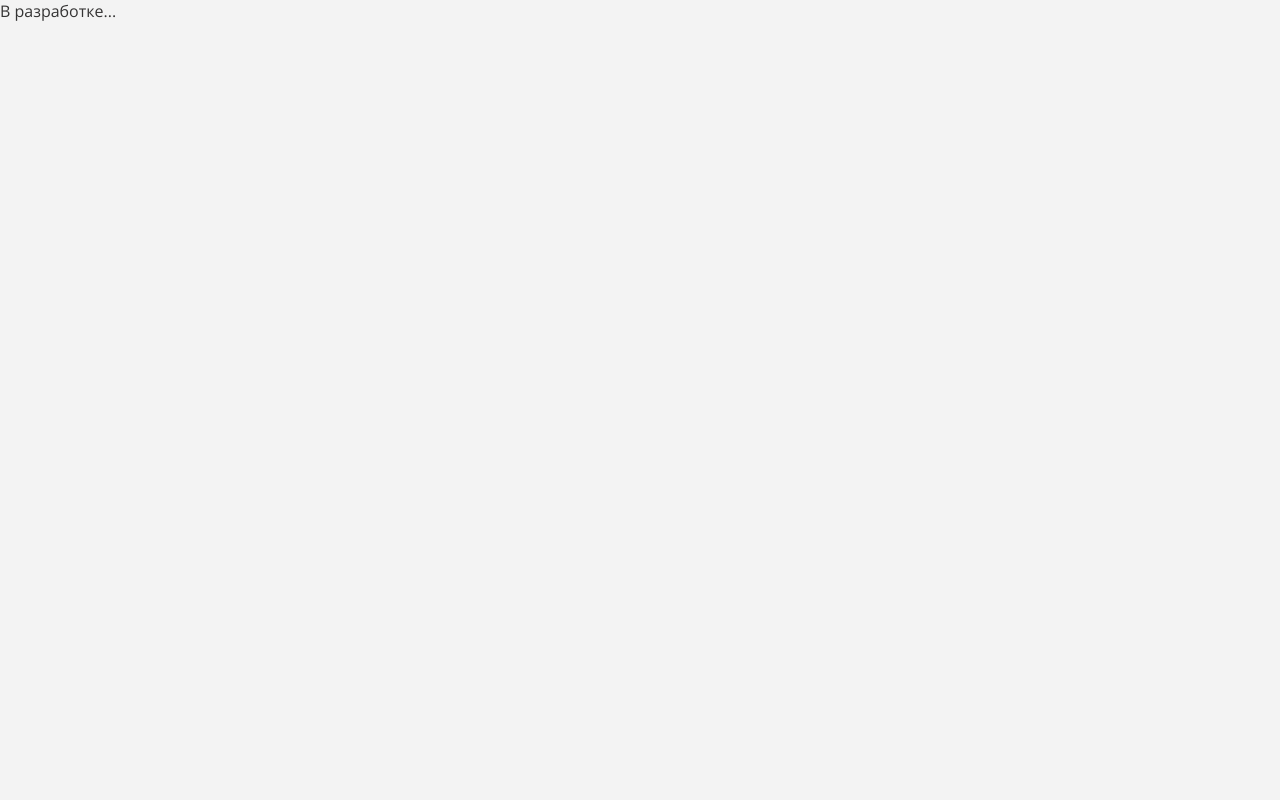
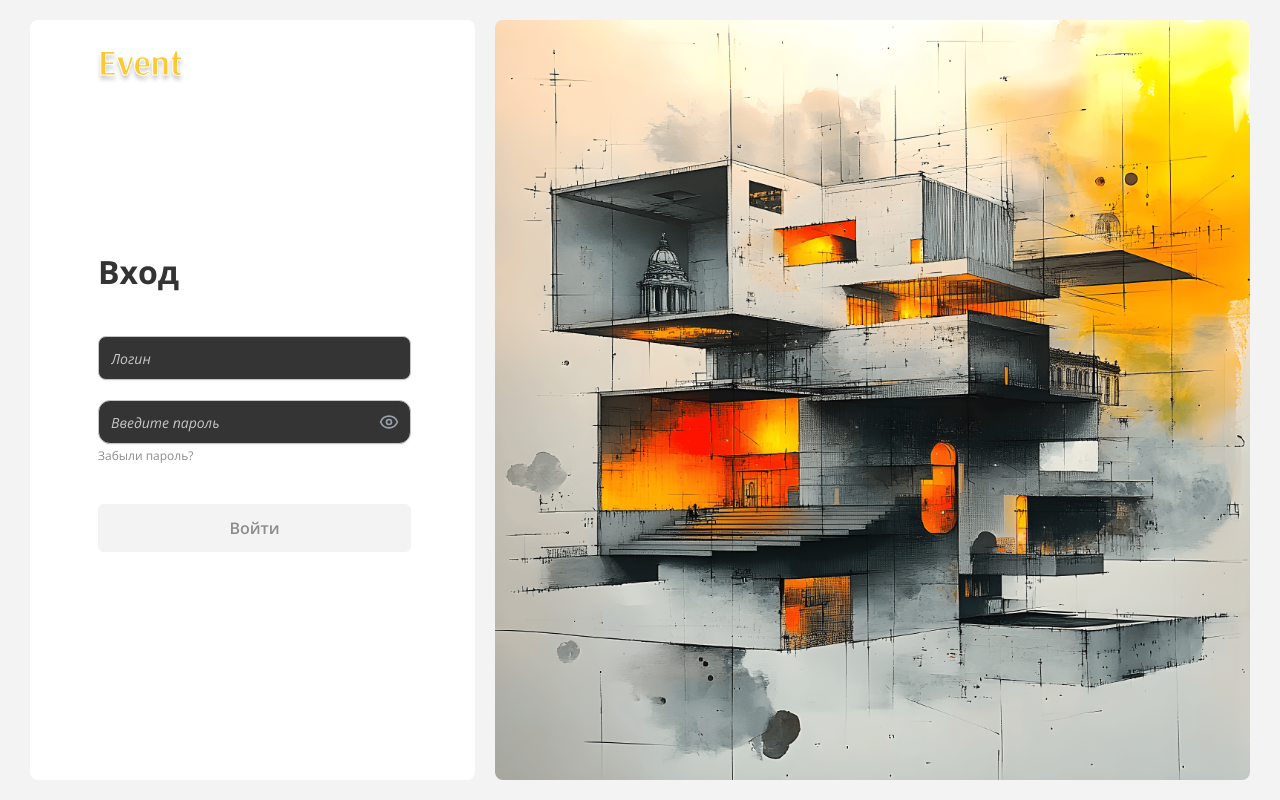
Before and after one commit to yandex-development-2-team/Web, a React (Vite) app: page /login in a window 1280 px wide. Built offline with nearby package versions, Linux system fonts and the light colour scheme.

Commit message:
feat: добавлен  LoginForm и обновлен  LoginPage

```diff
--- /dev/null
+++ b/src/pages/LoginPage/LoginForm.tsx
@@ -0,0 +1,135 @@
+import { useState } from 'react'
+import { useForm } from 'react-hook-form'
+import { zodResolver } from '@hookform/resolvers/zod'
+import * as z from 'zod'
+import { Eye, EyeOff } from 'lucide-react'
+import { Card, CardContent, CardHeader, CardTitle } from '@/components/ui/card'
+import { Input } from '@/components/ui/input'
+import { Button } from '@/components/ui/button'
+import { cn } from '@/utils'
+import { toast } from 'sonner'
+
+// Схема валидации
+const loginSchema = z.object({
+  login: z.string().min(1, 'Логин обязателен'),
+  password: z
+    .string()
+    .min(8, 'Пароль должен содержать минимум 8 символов')
+    .regex(/[A-Za-z]/, 'Пароль должен содержать хотя бы одну букву')
+    .regex(/[0-9]/, 'Пароль должен содержать хотя бы одну цифру'),
+})
+
+type LoginFormValues = z.infer<typeof loginSchema>
+
+export default function LoginForm() {
+  const [showPassword, setShowPassword] = useState(false)
+  const [isLoading, setIsLoading] = useState(false)
+
+  const {
+    register,
+    handleSubmit,
+    formState: { errors, isValid },
+  } = useForm<LoginFormValues>({
+    resolver: zodResolver(loginSchema),
+    defaultValues: { login: '', password: '' },
+    mode: 'onChange',
+  })
+
+  const onSubmit = async (data: LoginFormValues) => {
+    setIsLoading(true)
+    try {
+      await new Promise(resolve => setTimeout(resolve, 1500))
+      toast.success('Вход выполнен', { description: `Добро пожаловать, ${data.login}!` })
+      // Здесь будет редирект: navigate('/dashboard')
+    } catch (err) {
+      toast.error('Ошибка входа', { description: 'Неверный логин или пароль' })
+    } finally {
+      setIsLoading(false)
+    }
+  }
+
+  return (
+    <Card className={cn(
+      'w-full border-0 rounded-none shadow-none'
+    )}>
+      <CardHeader className="space-y-2 text-left">
+        <CardTitle className="text-[32px] font-bold tracking-normal text-foreground leading-none mb-4">
+          Вход
+        </CardTitle>
+      </CardHeader>
+
+      <CardContent>
+        <form onSubmit={handleSubmit(onSubmit)} className="space-y-5">
+          <div className="space-y-2">
+            <Input
+              id="login"
+              placeholder="Логин"
+              {...register('login')}
+              className={cn(
+                'h-11 bg-foreground border-border rounded-lg text-foreground placeholder:text-border  placeholder:italic focus:border-ring focus:ring-0 focus-visible:ring-0 transition-all',
+                'aria-invalid:border-[#F43331] aria-invalid:focus:border-[#F43331]',
+              )}
+            />
+            {errors.login && <p className="text-sm text-red-400 mt-1">{errors.login.message}</p>}
+          </div>
+
+          <div className="space-y-1">
+            <div className="relative">
+              <Input
+                id="password"
+                type={showPassword ? 'text' : 'password'}
+                placeholder="Введите пароль"
+                {...register('password')}
+                className={cn(
+                  'h-11 bg-foreground border-border rounded-xl text-foreground placeholder:text-border  placeholder:italic focus:border-ring focus:ring-0 focus-visible:ring-0 transition-all pr-10',
+                  'aria-invalid:border-[#F43331] aria-invalid:ring-[#F43331]/30 aria-invalid:ring-8 aria-invalid:focus:border-[#F43331]',
+                )}
+              />
+              <button
+                type="button"
+                onClick={() => setShowPassword(!showPassword)}
+                className="absolute right-3 top-1/2 -translate-y-1/2 text-gray-400 transition-colors"
+              >
+                {showPassword ? <EyeOff size={20} /> : <Eye size={20} />}
+              </button>
+            </div>
+            {errors.password && <p className="text-sm text-red-400 mt-1">{errors.password.message}</p>}
+
+            <div className="text-left mt-1">
+              <a
+                href="#"
+                className="
+                   block h-4
+                   font-open-sans font-normal text-xs leading-4
+                   text-muted-foreground
+                   hover:underline
+                   "
+              >
+                Забыли пароль?
+              </a>
+            </div>
+          </div>
+
+          <Button
+            type="submit"
+            className={cn(
+              'w-full h-12 mt-5 font-open-sans font-semibold text-base leading-4 items-center justify-center transition-all duration-200',
+              'bg-primary text-foreground hover:bg-accent active:bg-accent-strong active:translate-y-[1px] shadow-md shadow-accent active:shadow-sm',
+              'disabled:bg-muted disabled:text-muted-foreground disabled:cursor-not-allowed disabled:shadow-none disabled:opacity-100'
+            )}
+            disabled={!isValid || isLoading}
+          >
+            {isLoading ? (
+              <span className="flex items-center gap-2">
+                <div className="h-5 w-5 border-4 border-t-transparent border-foreground rounded-full animate-spin" />
+                Вход...
+              </span>
+            ) : (
+              'Войти'
+            )}
+          </Button>
+        </form>
+      </CardContent>
+    </Card>
+  )
+}
--- a/src/pages/LoginPage/LoginPage.tsx
+++ b/src/pages/LoginPage/LoginPage.tsx
@@ -1,5 +1,39 @@
-const LoginPage = () => {
-  return <h1>В разработке...</h1>;
-};
+import LoginForm from './LoginForm'
+import loginBg from '@/assets/images/login-page-cover.png'
+
+export default function LoginPage() {
+  return (
+    <div className="h-svh w-full bg-background px-[30px] py-5 space-x-5 flex">
+      {/* Левая часть — теперь с полной высотой */}
+      <div className="flex min-w-[445px] max-w-[445px] flex-shrink-0 h-full relative">
+        {/* Весь контент внутри одного flex-контейнера с центрированием */}
+        <div className="flex w-full flex-col items-center justify-center p-10 bg-secondary rounded-lg">
+          {/* Логотип */}
+          <div className="gap-10 absolute left-17 top-6 text-left">
+            <h1 className="text-[36px] font-bold tracking-normal text-accent-strong
+            text-stroke-white leading-none text-shadow-md font-arsenal">
+              Event
+            </h1>
+          </div>
+
+          {/* Форма */}
+          <div className="w-full max-w-md pl-1 mt-2">
+            <LoginForm />
+          </div>
+        </div>
+      </div>
+
+      {/* Правая часть — занимает оставшееся место */}
+      <div className="relative flex-1 min-w-0 overflow-hidden rounded-lg">
+        <div
+          className="absolute inset-0 bg-cover bg-center bg-no-repeat"
+          style={{
+            backgroundImage: `url(${loginBg})`,
+          }}
+        />
+      </div>
+    </div>
+  )
+}
 
 export const Component = LoginPage;
```
Also changed, not shown: src/pages/LoginPage/LoginForm.module.scss (added, +30 -0 lines).
